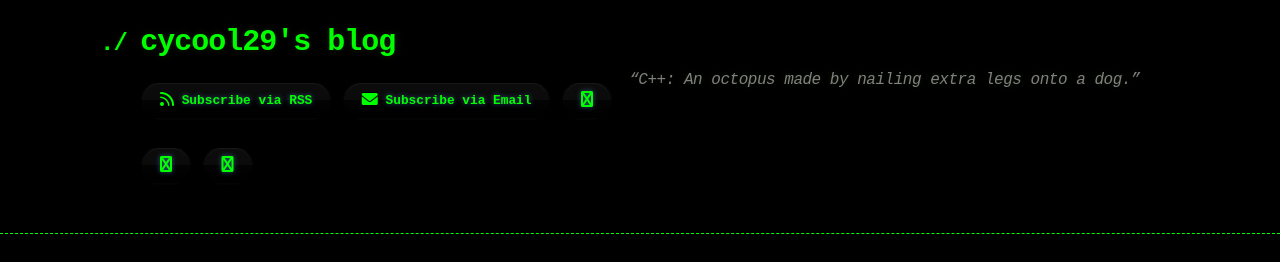
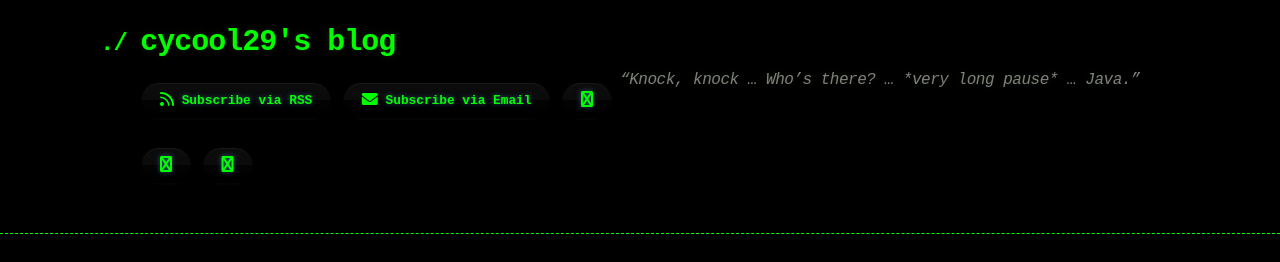
Before and after one commit to cycool29/cycool29.github.io, a Jekyll site: the page built from index.md, in a window 1280 px wide and 900 px high. Shown: the top 262 px of the window. Built offline with Jekyll 4.4.1, drawn with Linux system fonts in a browser that asks for light colours; a style sheet for code colours, icons or effects is not loaded.

Commit message:
Update quotes

```diff
--- a/_config.yml
+++ b/_config.yml
@@ -1,5 +1,5 @@
 title: cycool29's blog
-description: "“C++: An octopus made by nailing extra legs onto a dog.” "
+description: "“Knock, knock … Who’s there? … *very long pause* … Java.”"
 bio: A high school student. Intermediate in Python, Git, Bash. Learning JavaScript. He/Him. "
 author: cycool29
 url: https://cycool29.github.io
```
